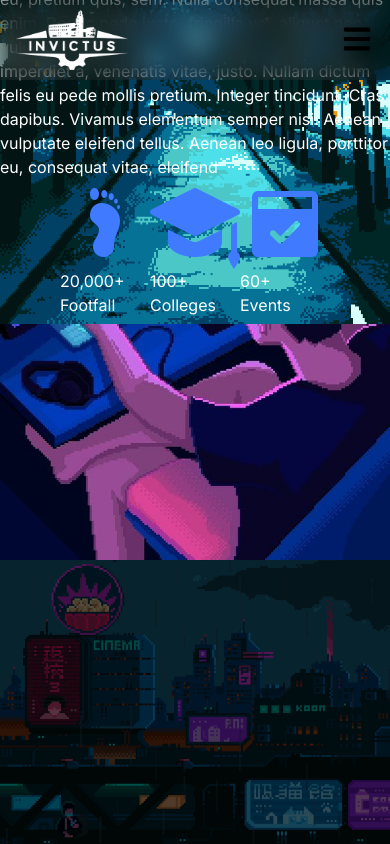
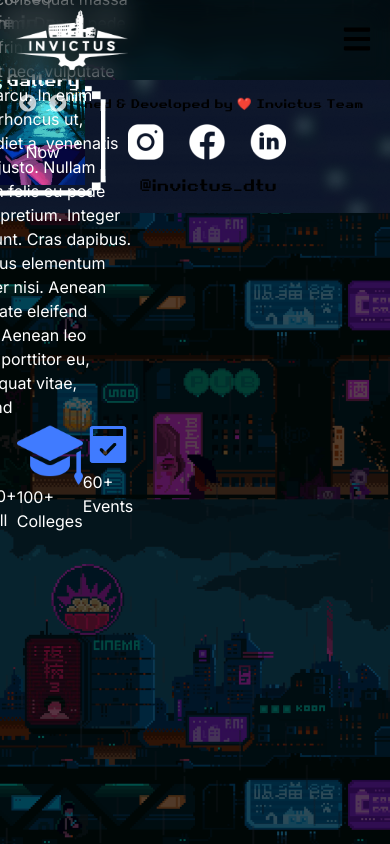
Before and after one commit to nikhil5731/invictus, a Next.js app: page / in a window 390 px wide. Built offline with nearby package versions, Linux system fonts and the light colour scheme.

Commit message:
carousel added

```diff
--- /dev/null
+++ b/Components/Carousel.js
@@ -0,0 +1,48 @@
+import React from 'react'
+import Slider from 'react-slick'
+import "slick-carousel/slick/slick.css";
+import "slick-carousel/slick/slick-theme.css";
+
+const Carousel = () => {
+  const settings = {
+    dots: true,
+    className: "center",
+    centerMode: true,
+    infinite: true,
+    centerPadding: "0px",
+    slidesToShow: 1,
+    speed: 500
+  };
+  return (
+    <div className=''>
+      <Slider {...settings}>
+        {data.map((d)=> (
+          <div>
+            <img src={d.img} alt={d.alt} className=' h-72' />
+          </div>
+        ))}
+      </Slider>
+    </div>
+  )
+}
+
+const data = [
+  {
+    img:"/bg.png",
+    alt:"bg",
+  },
+  {
+    img:"/bg.png",
+    alt:"bg",
+  },
+  {
+    img:"/bg.png",
+    alt:"bg",
+  },
+  {
+    img:"/bg.png",
+    alt:"bg",
+  },
+]
+
+export default Carousel
--- a/Components/Home.js
+++ b/Components/Home.js
@@ -1,6 +1,7 @@
 'use client'
 import React from 'react'
 import Button from './Button'
+import Carousel from './Carousel'
 
 const Home = () => {
   return (
@@ -23,7 +24,7 @@ const Home = () => {
       </div>
     </div>
 
-    <div className='w-full h-[300vh] top-0 left-0 flex flex-col justify-center items-center bg-[#05063F] py-40 '>
+    <div className='w-full h-[300vh] top-0 left-0 flex flex-col justify-center items-center bg-[#05063F] py-40'>
       <img src='/bg2.png' className=' w-full absolute h-[300vh] top-[100vh] left-0 shrink-0 object-cover opacity-30 z-2' />
       <div className='z-1 h-[100vh] flex flex-col justify-evenly absolute top-[100vh] items-center text-white '>
         <div className='font-retrog max-[640px]:text-[10vw] text-[6vw]'>
@@ -48,11 +49,17 @@ const Home = () => {
         </div>
       </div>
 
-      <div className='w-full h-[300vh] top-0 left-0'>
+      <div className='w-full h-[100vh] top-[200vh] left-0'>
+        <>Hello world</>
       </div>
 
-      <div className='w-full h-[300vh] top-0 left-0'>
-
+      <div className='z-1 h-[100vh] flex flex-col justify-evenly absolute top-[300vh] items-center text-white '>
+        <h2 className=' h-1/4 font-retrog max-[640px]:text-[10vw] text-[6vw] flex justify-center items-center'>
+          Gallery
+        </h2>
+        <div className=' w-[15vw]'>
+          <Carousel />
+        </div>
       </div>
     </div>
 
--- a/app/Components/Navbar/index.js
+++ b/app/Components/Navbar/index.js
@@ -9,7 +9,7 @@ import Sponsors from '../../Sponsors/page';
 const Navbar = () => {
     const [nav, setNav] = useState(false);
     return (
-        <nav className='xl:h-[100px] lg:h-[95px] md:h-[90px] sm:h-[80px] max-[640px]:h-[80px] bg-black/[0.25] w-screen flex justify-center backdrop-blur-md sticky top-0 z-50'>
+        <nav className='xl:h-[100px] lg:h-[95px] md:h-[90px] sm:h-[80px] max-[640px]:h-[80px] bg-black/[0.25] flex justify-center backdrop-blur-md sticky top-0 z-50'>
             <div className='flex flex-row'>
                 <div className='absolute left-0  mt-2 mx-10 max-md:mx-4'>
                 <Link href="/">
--- a/app/layout.js
+++ b/app/layout.js
@@ -6,7 +6,7 @@ import Footer from './Components/Footer'
 const inter = Inter({ subsets: ['latin'] })
 
 export const metadata = {
-  title: 'Create Next App',
+  title: 'Invictus\'24',
   description: 'Generated by create next app',
 }
 
--- a/app/page.js
+++ b/app/page.js
@@ -1,4 +1,4 @@
-
+"use client"
 import React from 'react'
 import Home from "@/Components/Home"
 
--- a/package.json
+++ b/package.json
@@ -13,7 +13,9 @@
     "react": "^18",
     "react-dom": "^18",
     "react-icons": "^4.12.0",
-    "react-router-dom": "^6.21.0"
+    "react-router-dom": "^6.21.0",
+    "react-slick": "^0.29.0",
+    "slick-carousel": "^1.8.1"
   },
   "devDependencies": {
     "autoprefixer": "^10.0.1",
```
Also changed, not shown: 1 other file (tests, documents, lock files or other folders).
